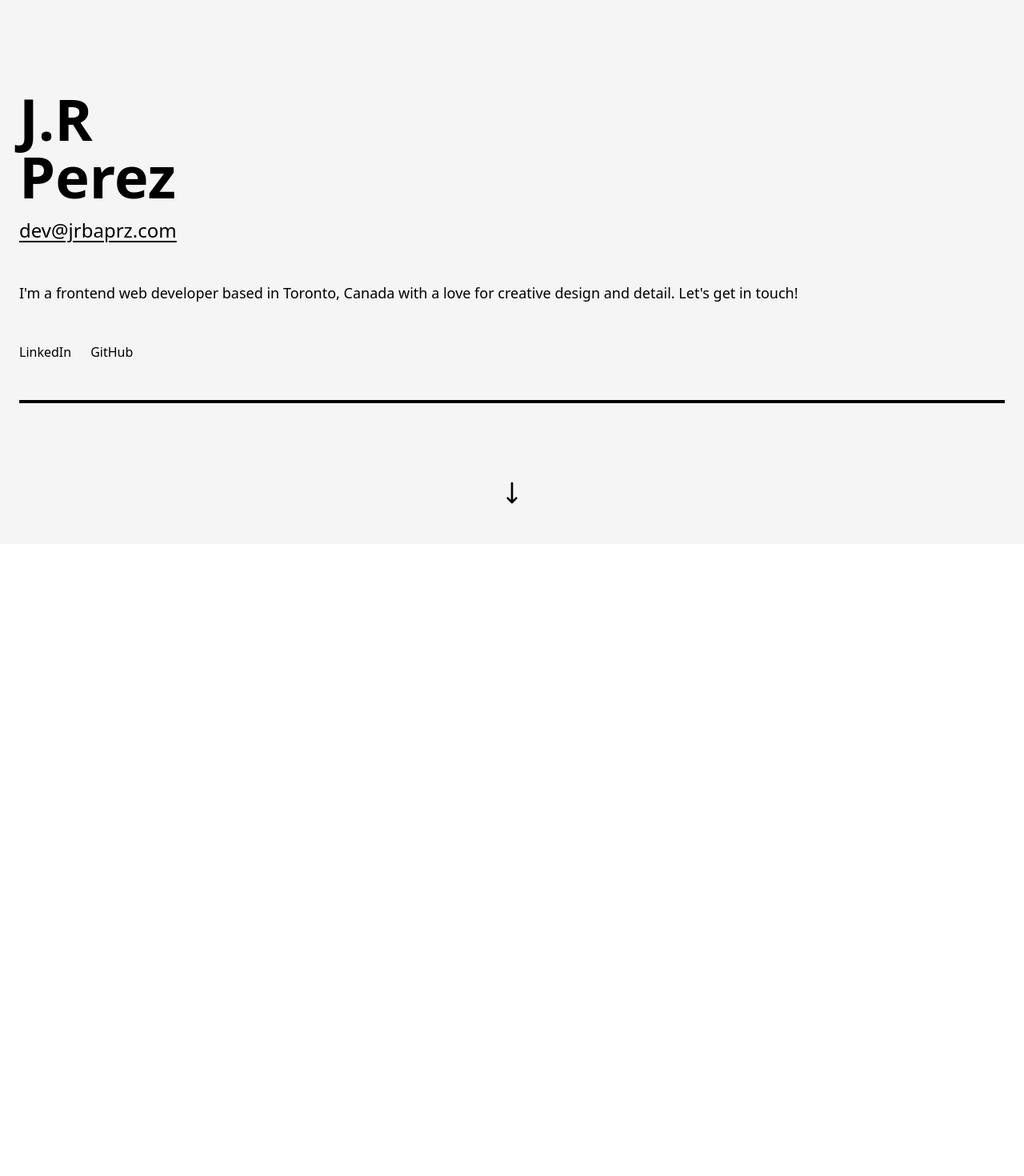
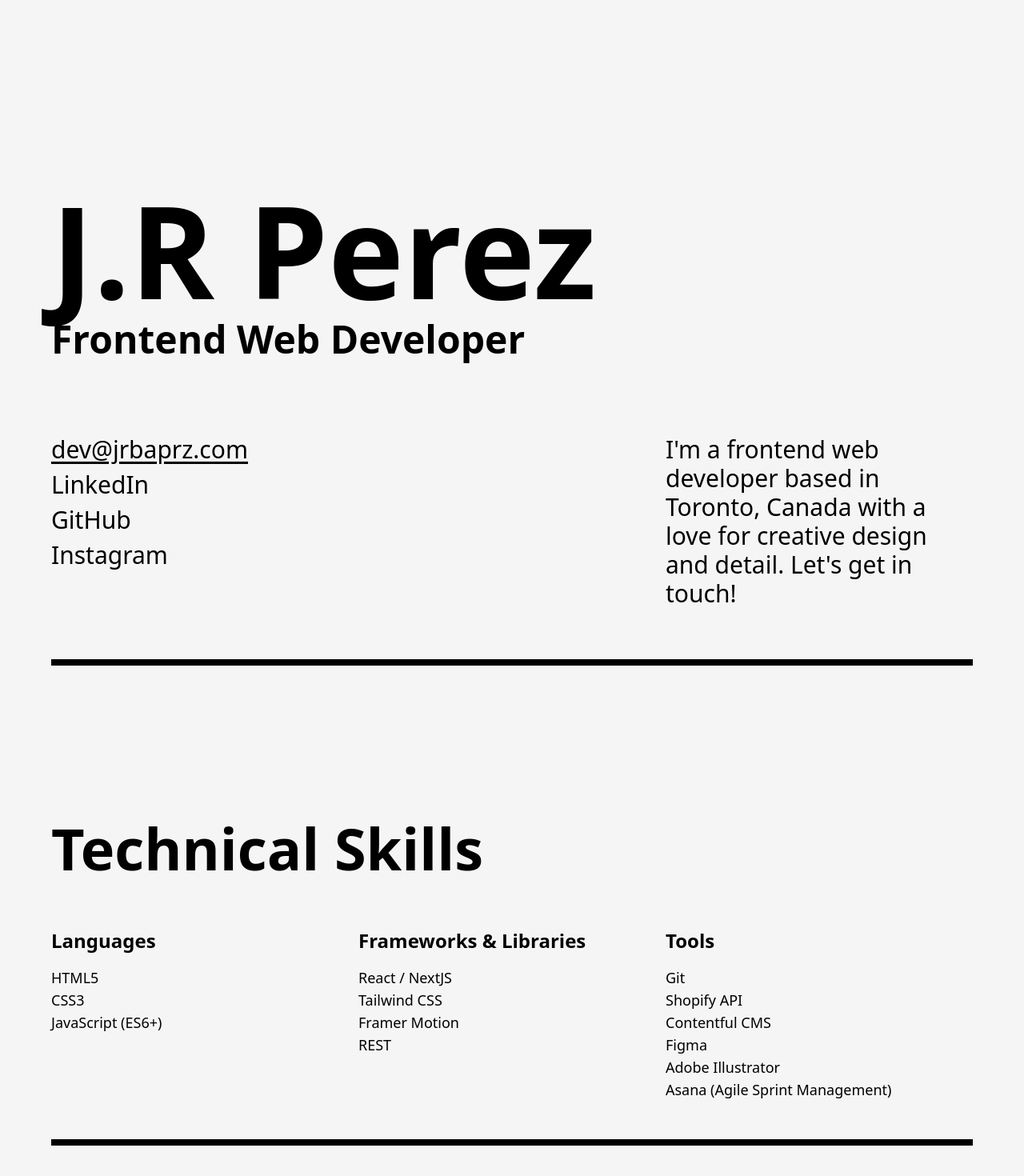
Before and after one commit to jrbaprz/portfolio, a Next.js app: page / in a window 1280 px wide. Shown: the part 120-1590 px from the top of the page at 80% size. Before the commit the page ends 800 px from the top, so only its background shows below. Built offline with nearby package versions, Linux system fonts and the light colour scheme.

Commit message:
Added skills page

```diff
--- a/pages/_document.js
+++ b/pages/_document.js
@@ -1,13 +1,13 @@
-import { Html, Head, Main, NextScript } from 'next/document'
+import { Html, Head, Main, NextScript } from "next/document";
 
 export default function Document() {
   return (
-    <Html lang="en">
+    <Html lang="en" class="scroll-smooth">
       <Head />
       <body>
         <Main />
         <NextScript />
       </body>
     </Html>
-  )
+  );
 }
--- a/pages/index.js
+++ b/pages/index.js
@@ -1,33 +1,62 @@
 import React from "react";
+import Link from "next/link";
+import Skills from "./skills";
 
 const index = () => {
   return (
     <>
-      <div className="min-h-screen w-screen bg-neutral-100 p-6 space-y-12">
-        {/* <section className="pt-20">
-          <div className="bg-[url('../public/profile.jpg')] bg-center bg-cover flex justify-center mx-auto h-52 w-52" />
-        </section> */}
-        <section className="flex flex-col pt-52">
+      <div className="min-h-screen w-screen bg-neutral-100 p-6 md:p-10 xl:p-16">
+        <section className="flex flex-col pt-52 md:hidden">
           <h1 className="flex font-extrabold text-7xl">J.R</h1>
           <h1 className="flex font-extrabold text-7xl">Perez</h1>
-          <h2 className="text-2xl font-light pt-4 underline underline-offset-4">
+          <h2 className="text-xl pt-2 font-bold">Frontend Web Developer</h2>
+          <h2 className="text-2xl font-light pt-6 underline underline-offset-4">
             dev@jrbaprz.com
           </h2>
         </section>
 
-        <p className="flex text-lg font-light">
-          I&apos;m a frontend web developer based in Toronto, Canada with a love
-          for creative design and detail. Let&apos;s get in touch!
+        <section className="hidden md:flex flex-col pt-72">
+          <h1 className="flex font-extrabold text-8xl xl:text-[10rem]">
+            J.R Perez
+          </h1>
+          <h2 className="text-3xl font-bold pt-2 xl:text-5xl">
+            Frontend Web Developer
+          </h2>
+        </section>
+
+        <div className="md:hidden">
+          <p className="flex text-lg font-light pt-12">
+            I&apos;m a frontend web developer based in Toronto, Canada with a
+            love for creative design and detail. Let&apos;s get in touch!
           </p>
 
-        <section className="flex gap-6 font-light">
-          <a href="https://www.linkedin.com/in/jrbaprz/">LinkedIn</a>
-          <a href="https://github.com/jrbaprz">GitHub</a>
+          <section className="flex gap-6 font-light pt-12 pb-2">
+            <Link href="https://www.linkedin.com/in/jrbaprz/">LinkedIn</Link>
+            <Link href="https://github.com/jrbaprz">GitHub</Link>
+            <Link href="https://www.instagram.com/jrbaprz/">Instagram</Link>
           </section>
-        <div className="border-black border-t-4" />
-        <div className="flex justify-center pt-12">
+        </div>
+
+        <div className="hidden md:grid grid-cols-2 pt-24 pb-6 text-xl xl:text-3xl xl:pb-16">
+          <section className="flex flex-col font-light gap-2">
+            <h2 className="font-light underline underline-offset-4">
+              dev@jrbaprz.com
+            </h2>
+            <Link href="https://www.linkedin.com/in/jrbaprz/">LinkedIn</Link>
+            <Link href="https://github.com/jrbaprz">GitHub</Link>
+            <Link href="https://www.instagram.com/jrbaprz/">Instagram</Link>
+          </section>
+          <p className="flex font-light items-end xl:w-96 xl:ml-auto">
+            I&apos;m a frontend web developer based in Toronto, Canada with a
+            love for creative design and detail. Let&apos;s get in touch!
+          </p>
+        </div>
+
+        <div>
+          <div className="border-black border-t-4 md:border-t-6 xl:border-t-8" />
+          <div className="flex justify-center pt-28 xl:hidden">
             <svg
-            class="w-8"
+              className="w-8 animate-bounce"
               fill="none"
               stroke="currentColor"
               viewBox="0 0 24 24"
@@ -42,6 +71,8 @@ const index = () => {
             </svg>
           </div>
         </div>
+      </div>
+      <Skills />
     </>
   );
 };
--- a/pages/skills.js
+++ b/pages/skills.js
@@ -0,0 +1,51 @@
+import React from "react";
+
+const Skills = () => {
+  return (
+    <>
+      <div className="w-screen bg-neutral-100 p-6 md:p-10 xl:p-16">
+        <section className="flex flex-col pt-16">
+          <h1 className="flex font-extrabold text-5xl md:text-7xl">
+            Technical Skills
+          </h1>
+        </section>
+
+        <div className="md:grid grid-cols-3 md:pt-16">
+          <section className="pt-12 text-lg md:pt-0">
+            <h1 className="text-2xl font-semibold">Languages</h1>
+            <ul className="pt-4">
+              <li>HTML5</li>
+              <li>CSS3</li>
+              <li>JavaScript (ES6+)</li>
+            </ul>
+          </section>
+
+          <section className="pt-8 text-lg md:pt-0">
+            <h1 className="text-2xl font-semibold">Frameworks & Libraries</h1>
+            <ul className="pt-4">
+              <li>React / NextJS</li>
+              <li>Tailwind CSS</li>
+              <li>Framer Motion</li>
+              <li>REST</li>
+            </ul>
+          </section>
+
+          <section className="pt-8 text-lg md:pt-0">
+            <h1 className="text-2xl font-semibold">Tools</h1>
+            <ul className="pt-4">
+              <li>Git</li>
+              <li>Shopify API</li>
+              <li>Contentful CMS</li>
+              <li>Figma</li>
+              <li>Adobe Illustrator</li>
+              <li>Asana (Agile Sprint Management)</li>
+            </ul>
+          </section>
+        </div>
+        <div className="border-black border-t-4 mt-12 md:border-t-6 xl:border-t-8" />
+      </div>
+    </>
+  );
+};
+
+export default Skills;
```
Lines whose indentation alone changed are shown as unchanged.
